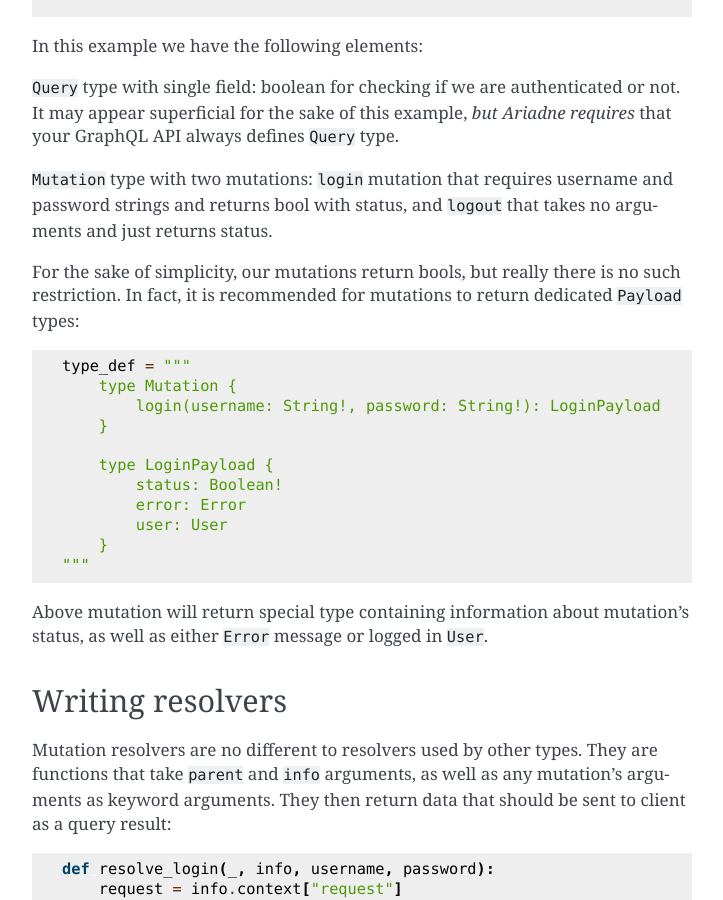
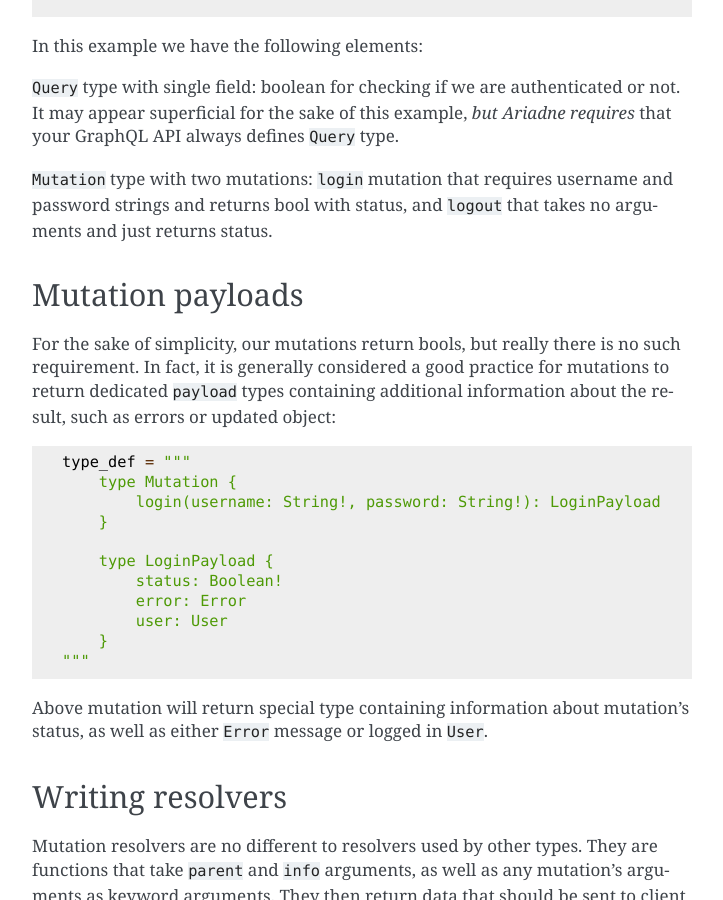
Before and after one commit to mirumee/ariadne, a Sphinx documentation site: the page built from docs/mutations.rst, in a window 1280 px wide and 900 px high, scrolled down 863 px. Shown: the whole window, without its empty margins (388-1111 px from the left). Built offline with Sphinx 7.4.7, drawn with Linux system fonts in a browser that asks for light colours.

Commit message:
Add mutation payloads section

```diff
--- a/docs/mutations.rst
+++ b/docs/mutations.rst
@@ -33,7 +33,11 @@ In this example we have the following elements:
 
 ``Mutation`` type with two mutations: ``login`` mutation that requires username and password strings and returns bool with status, and ``logout`` that takes no arguments and just returns status.
 
-For the sake of simplicity, our mutations return bools, but really there is no such restriction. In fact, it is recommended for mutations to return dedicated ``Payload`` types::
+
+Mutation payloads
+-----------------
+
+For the sake of simplicity, our mutations return bools, but really there is no such requirement. In fact, it is generally considered a good practice for mutations to return dedicated ``payload`` types containing additional information about the result, such as errors or updated object::
 
     type_def = """
         type Mutation {
@@ -48,6 +52,7 @@ For the sake of simplicity, our mutations return bools, but really there is no s
     """
 
 Above mutation will return special type containing information about mutation's status, as well as either ``Error`` message or logged in ``User``.
+
 
 Writing resolvers
 -----------------
```
